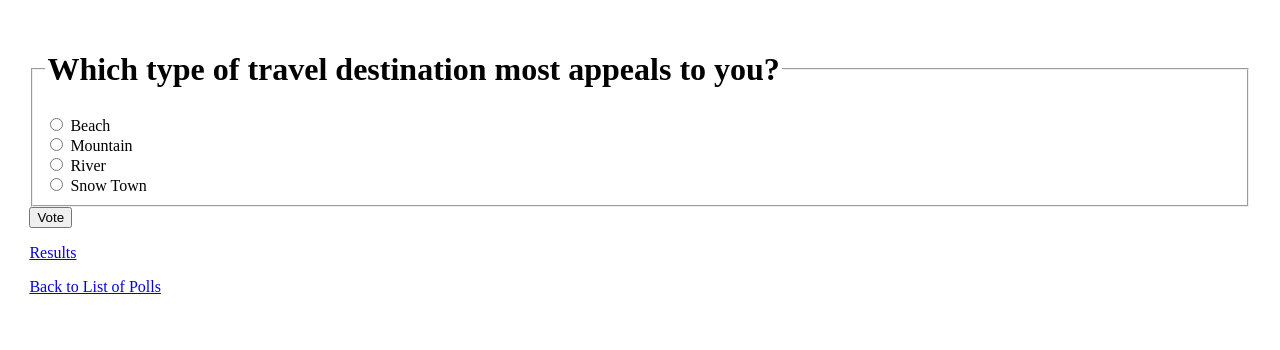
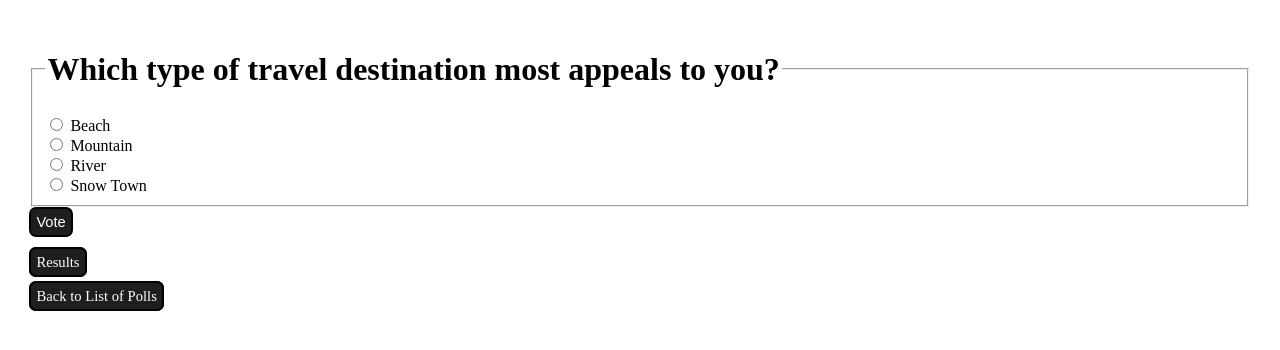
Before and after one commit to xNatthapol/ku-polls, a Django app: page /polls/1/ in a window 1280 px wide. Shown: the part 86-436 px from the top of the page. Run offline with Django 4.2, Linux system fonts and the light colour scheme; data comes from the database, SQL or seed files in the repository.

Commit message:
add css to button link

```diff
--- a/polls/templates/polls/detail.html
+++ b/polls/templates/polls/detail.html
@@ -11,10 +11,10 @@
                 <label for="choice{{ forloop.counter }}">{{ choice.choice_text }}</label><br>
             {% endfor %}
         </fieldset>
-        <input type="submit" value="Vote">
+        <input class="button" type="submit" value="Vote">
     </form>
 
-    <p><a href="{% url 'polls:results' question.id %}">Results</a></p>
+    <p><a class="button" href="{% url 'polls:results' question.id %}">Results</a></p>
 
-    <p><a href="{% url 'polls:index' %}">Back to List of Polls</a></p>
+    <p><a class="button" href="{% url 'polls:index' %}">Back to List of Polls</a></p>
 {% endblock content %}
--- a/polls/templates/polls/results.html
+++ b/polls/templates/polls/results.html
@@ -19,5 +19,5 @@
         </tbody>
     </table>
 
-    <p><a href="{% url 'polls:index' %}">Back to List of Polls</a></p>
+    <p><a class="button" href="{% url 'polls:index' %}">Back to List of Polls</a></p>
 {% endblock content %}
--- a/polls/templates/registration/login.html
+++ b/polls/templates/registration/login.html
@@ -8,9 +8,9 @@
         {{ form.as_p }}
         </table>
         <p>
-        <button type="submit">Login</button>
+        <button class="button" type="submit">Login</button>
         </p>
         <input type="hidden" name="next" value="{{next}}"/>
     </form>
-    <p>Don't have an account yet? <a href="{% url 'signup' %}">Sign up</a></p>
+    <p>Don't have an account yet? <a class="button" href="{% url 'signup' %}">Sign up</a></p>
 {% endblock content %}
--- a/polls/templates/registration/signup.html
+++ b/polls/templates/registration/signup.html
@@ -5,7 +5,7 @@
     <form method="post">
         {% csrf_token %}
         {{ form.as_p }}
-        <button type="submit">Sign Up</button>
+        <button class="button" type="submit">Sign Up</button>
     </form>
-    <p>Already have an account? <a href="{% url 'login' %}">Login</a></p>
+    <p>Already have an account? <a class="button" href="{% url 'login' %}">Login</a></p>
 {% endblock content%}
```
